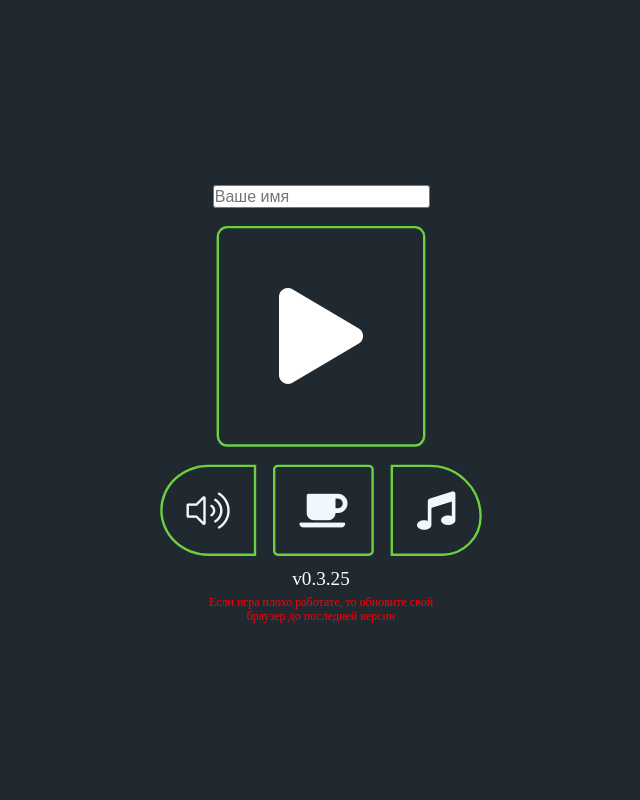
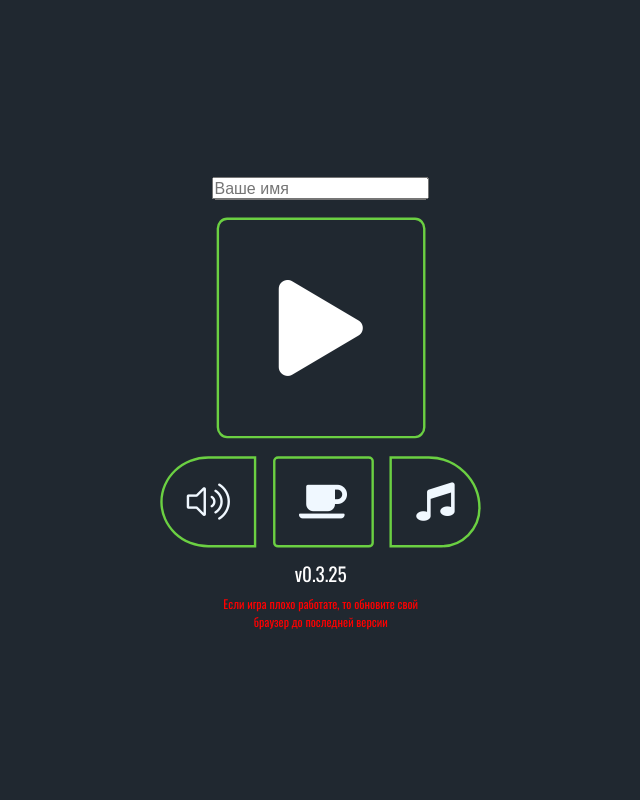
Before and after one commit to ConfickerVik/YaroslavWeb.github.io, a PHP site: the page made by 2018/CatFood 0.4/index.html in a window 1280 px wide. Shown: the whole page, without its empty margins (319-959 px from the left). Run offline with PHP 8.4, Linux system fonts and the light colour scheme.

Commit message:
font+sound

```diff
--- a/2018/CatFood 0.4/game.js
+++ b/2018/CatFood 0.4/game.js
@@ -30,7 +30,8 @@ var resizeCanvas = function () {
 
 //MUSIC AND SOUNDS
 
-
+var eat = new Audio('assets/sounds/eat.mp3');
+eat.volume = 0.01;
 
 //BACkGORUND ASSETS
 
@@ -179,9 +180,7 @@ var game = {
         game.food.splice(i, 1);
         game.score++;
         $('.score').html(game.score);
-        var meow = new Audio('assets/sounds/meow1.mp3');
-        meow.volume = 0.2;
-        meow.play();
+        eat.play();
       }
     }
     //FOOD
--- a/2018/CatFood 0.4/main.css
+++ b/2018/CatFood 0.4/main.css
@@ -1,3 +1,8 @@
+@font-face {
+  font-family: Oswald;
+  src: url(assets/fonts/Oswald-Regular.ttf);
+ }
+
 * {
   box-sizing:border-box;
   margin:0;
@@ -14,7 +19,7 @@ body {
   background-color:#202830;
   color:#ffffff;
   display:grid;
-  font-family: 'Bahnschrift Condensed';
+  font-family: 'Oswald';
   justify-content:center;
   min-height:100%;
   text-align:center;
```
Also changed, not shown: 2018/CatFood 0.4/assets/fonts/Oswald-Regular.ttf (added).
